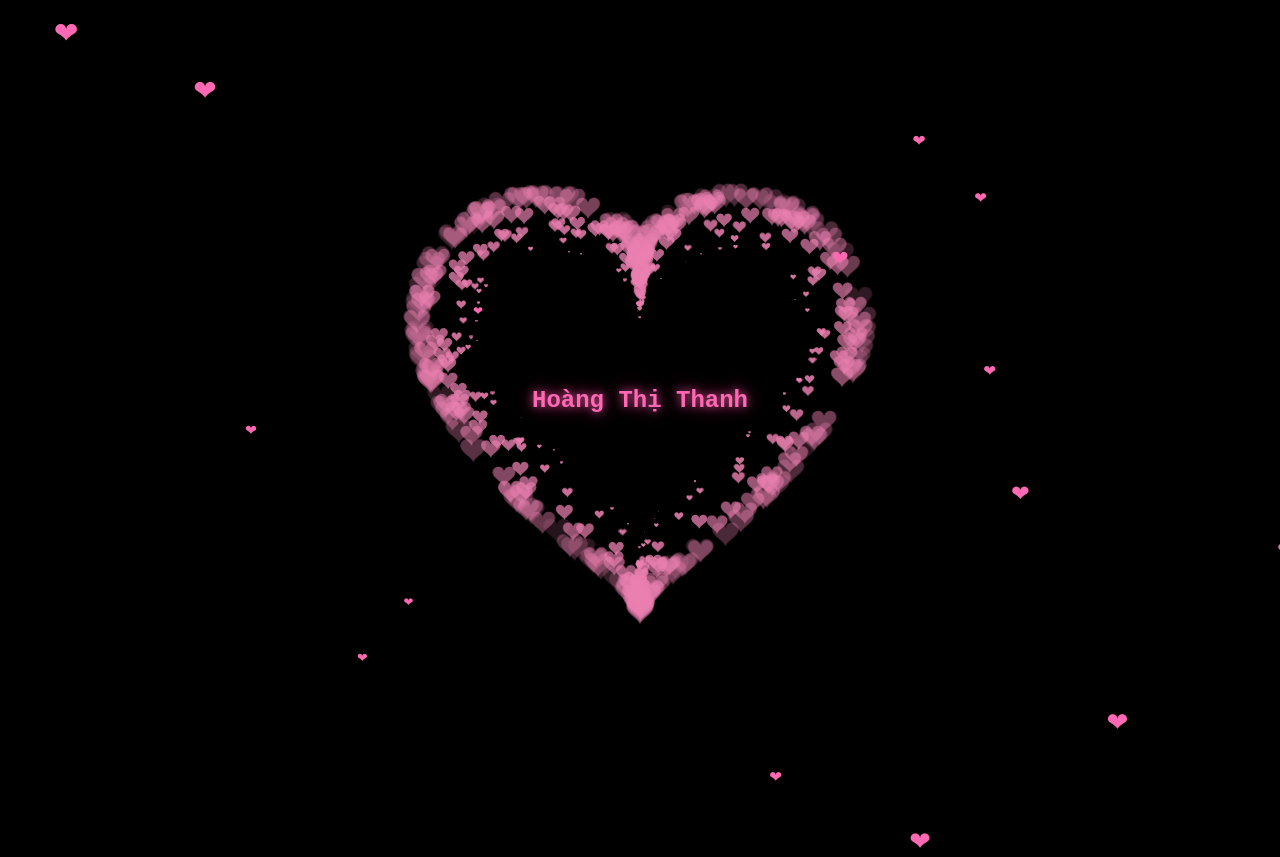
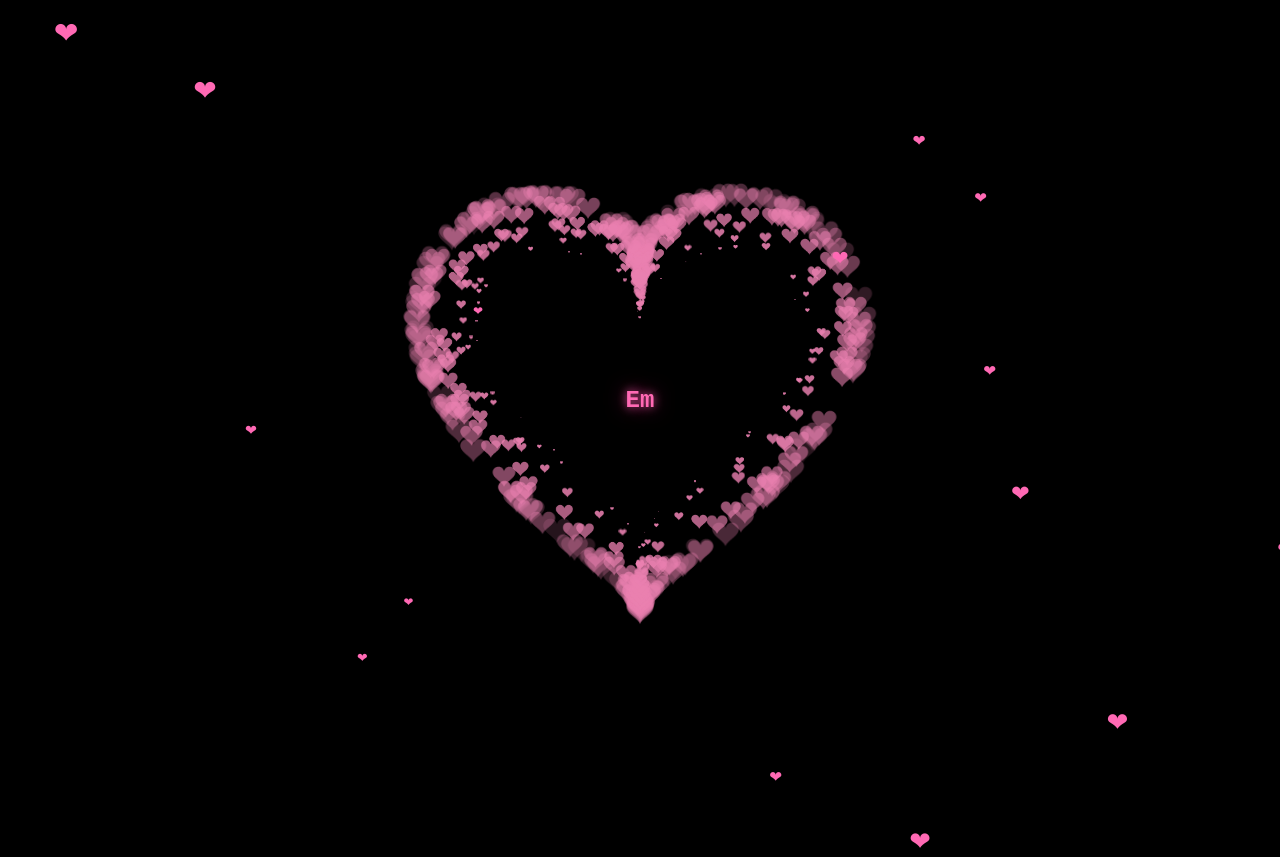
Before and after one commit to Thuanvuse/thuanvuse.github.io, a plain HTML site: page index.html in a window 1280 px wide. Drawn offline with Linux system fonts and the light colour scheme.

Commit message:
Update index.html

```diff
--- a/index.html
+++ b/index.html
@@ -63,7 +63,7 @@
   </HEAD>
   <BODY>
     <canvas id="pinkboard"></canvas>
-    <div id="centeredText">Hoàng Thị Thanh</div>
+    <div id="centeredText">Em</div>
     <script>
       /*
        * Settings for the particle heart animation
```
